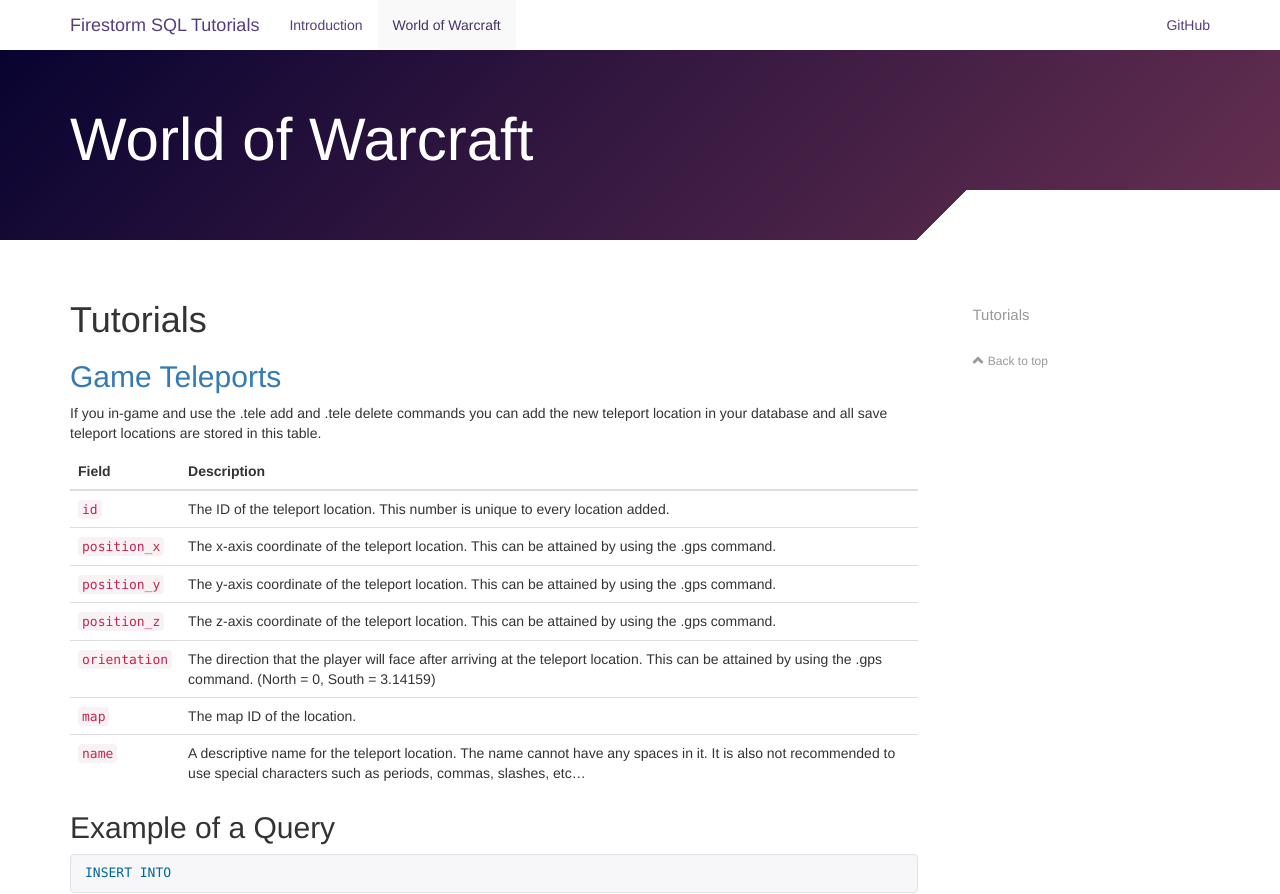
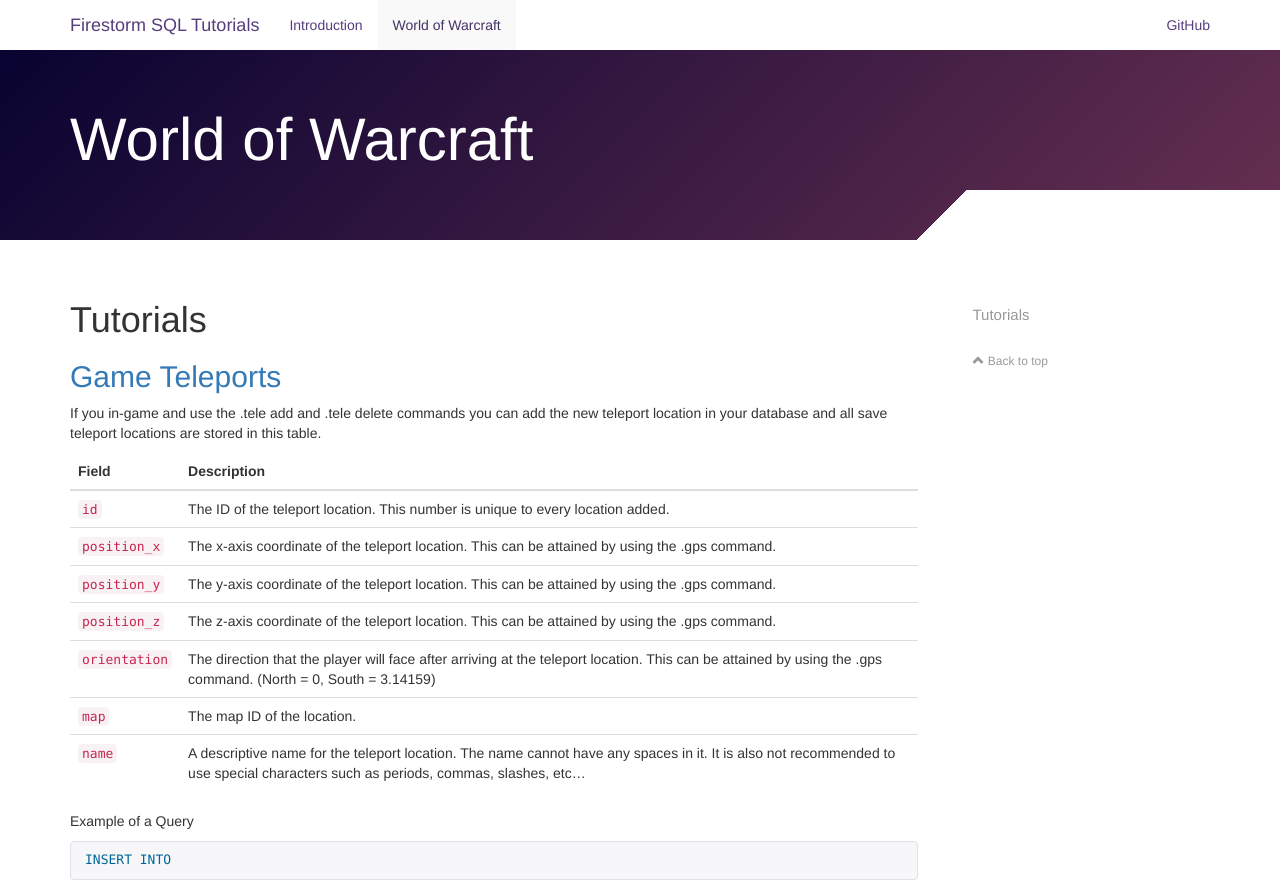
Before and after one commit to MehdiAria/MehdiAria.github.io, a Jekyll site: the page built from world-of-warcraft.markdown, in a window 1280 px wide. Shown: the top 894 px of the page. Built offline with Jekyll 4.4.1, drawn with Linux system fonts in a browser that asks for light colours; nearby versions of some CDN libraries; our own code applies the rules of GitHub Pages for plain Markdown files; comment, search, counter and statistics services are not loaded; grey boxes are pictures that could not be loaded.

````diff
--- a/world-of-warcraft.markdown
+++ b/world-of-warcraft.markdown
@@ -19,7 +19,7 @@ If you in-game and use the .tele add and .tele delete commands you can add the n
 | `map` | The map ID of the location. |
 | `name` | A descriptive name for the teleport location. The name cannot have any spaces in it. It is also not recommended to use special characters such as periods, commas, slashes, etc... |
 
-## Example of a Query
+Example of a Query
 ```sql
 INSERT INTO
 ```
````
